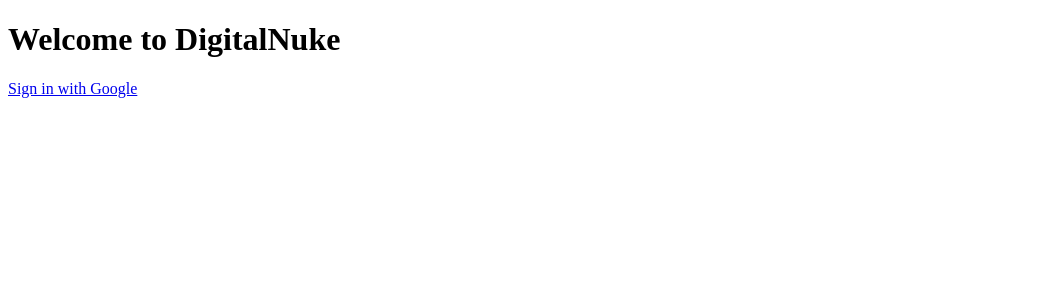
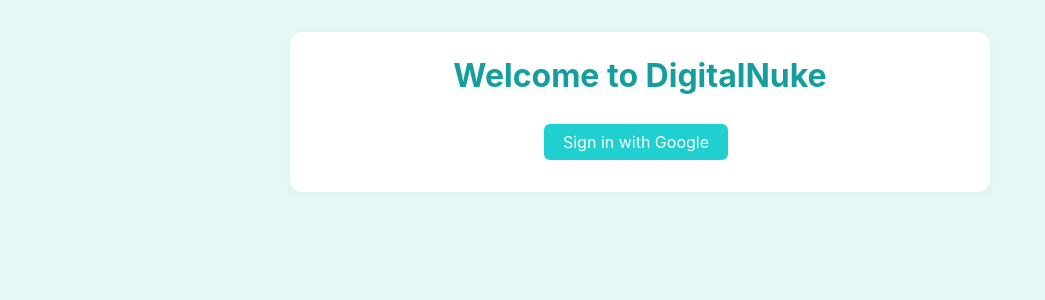
Before and after one commit to sharmajidotdev/digital-nuke, a Flask app: page / in a window 1280 px wide. Shown: the top 300 px of the page, without its empty margins (0-1045 px from the left). Run offline with Flask 3, Linux system fonts and the light colour scheme.

Commit message:
cosmetics change

```diff
--- a/app/templates/base.html
+++ b/app/templates/base.html
@@ -5,6 +5,8 @@
   <link rel="stylesheet" href="{{ url_for('static', filename='css/styles.css') }}">
 </head>
 <body>
-  {% block content %}{% endblock %}
+  <div class="container">
+    {% block content %}{% endblock %}
+  </div>
 </body>
 </html>
--- a/app/templates/home.html
+++ b/app/templates/home.html
@@ -1,5 +1,7 @@
 {% extends "base.html" %}
 {% block content %}
-<h1>Welcome to DigitalNuke</h1>
-<a href="{{ url_for('auth.login') }}">Sign in with Google</a>
+<div class="card" style="text-align:center;">
+  <h1>Welcome to DigitalNuke</h1>
+  <a href="{{ url_for('auth.login') }}" class="btn">Sign in with Google</a>
+</div>
 {% endblock %}
--- a/app/templates/liked_videos.html
+++ b/app/templates/liked_videos.html
@@ -1,11 +1,13 @@
 {% extends "base.html" %}
 {% block content %}
+<div class="card">
   <h2>Your Liked Videos</h2>
-<ul>
+  <ul class="card-list">
     {% for video in videos %}
       <li>
-      <a href="https://www.youtube.com/watch?v={{ video.id }}">{{ video.snippet.title }}</a>
+        <a href="https://www.youtube.com/watch?v={{ video.id }}" class="btn" target="_blank">{{ video.snippet.title }}</a>
       </li>
     {% endfor %}
   </ul>
+</div>
 {% endblock %}
--- a/app/templates/subscriptions.html
+++ b/app/templates/subscriptions.html
@@ -1,11 +1,13 @@
 {% extends "base.html" %}
 {% block content %}
+<div class="card">
   <h2>Your Subscriptions</h2>
-<ul>
+  <ul class="card-list">
     {% for item in subscriptions %}
       <li>
-      <a href="https://www.youtube.com/">{{ item.snippet.title }}</a>
+        <a href="https://www.youtube.com/" class="btn" target="_blank">{{ item.snippet.title }}</a>
       </li>
     {% endfor %}
   </ul>
+</div>
 {% endblock %}
--- a/client_secret.json
+++ b/client_secret.json
@@ -1,11 +1,11 @@
 {
     "installed": {
-        "client_id": "82485115406-2745et9rp7t3bg133iqnuqbu55b47mvi.apps.googleusercontent.com",
-        "project_id": "skilful-elixir-296806",
+        "client_id": "XXXXXXXXXXXXXXXXXXXXXXXX",
+        "project_id": "XXXXXXXXXXXXXXXXXXXXXXXX",
         "auth_uri": "https://accounts.google.com/o/oauth2/auth",
         "token_uri": "https://oauth2.googleapis.com/token",
         "auth_provider_x509_cert_url": "https: //www.googleapis.com/oauth2/v1/certs",
-        "client_secret": "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",
+        "client_secret": "XXXXXXXXXXXXXXXXXXXXXXXX",
         "redirect_uris": [
             "http: //localhost"
         ]
--- a/static/css/styles.css
+++ b/static/css/styles.css
@@ -0,0 +1,81 @@
+:root {
+  --teal: #20cfcf;
+  --teal-light: #e6f7f7;
+  --teal-dark: #159e9e;
+  --white: #fff;
+  --shadow: 0 2px 8px rgba(32, 207, 207, 0.08);
+}
+
+body {
+  background: var(--teal-light);
+  color: #222;
+  font-family: 'Inter', Arial, sans-serif;
+  margin: 0;
+  padding: 0;
+}
+
+.container {
+  max-width: 700px;
+  margin: 2rem auto;
+  padding: 0 1rem;
+}
+
+nav {
+  background: var(--white);
+  box-shadow: var(--shadow);
+  padding: 1rem 0;
+  margin-bottom: 2rem;
+}
+
+.logo {
+  font-weight: bold;
+  color: var(--teal-dark);
+  font-size: 1.3rem;
+  margin-right: 2rem;
+}
+
+.btn {
+  background: var(--teal);
+  color: var(--white);
+  border: none;
+  border-radius: 6px;
+  padding: 0.5rem 1.2rem;
+  font-size: 1rem;
+  cursor: pointer;
+  text-decoration: none;
+  transition: background 0.2s;
+  margin: 0.5rem 0.5rem 0.5rem 0;
+  display: inline-block;
+}
+
+.btn:hover {
+  background: var(--teal-dark);
+}
+
+.card {
+  background: var(--white);
+  border-radius: 12px;
+  box-shadow: var(--shadow);
+  padding: 1.5rem;
+  margin-bottom: 1.5rem;
+  transition: box-shadow 0.2s;
+}
+
+.card:hover {
+  box-shadow: 0 4px 16px rgba(32, 207, 207, 0.15);
+}
+
+ul.card-list {
+  list-style: none;
+  padding: 0;
+  margin: 0;
+}
+
+ul.card-list li {
+  margin-bottom: 1rem;
+}
+
+h1, h2, h3 {
+  color: var(--teal-dark);
+  margin-top: 0;
+}
```
Also changed, not shown: app/templates/dashboard.html (+6 -5 lines), app/templates/disliked_videos.html (+10 -8 lines). Lines whose indentation alone changed are shown as unchanged.
